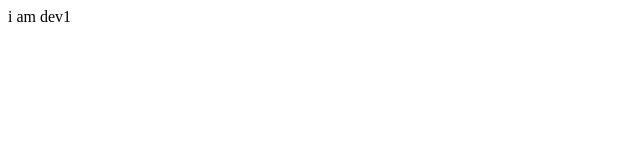
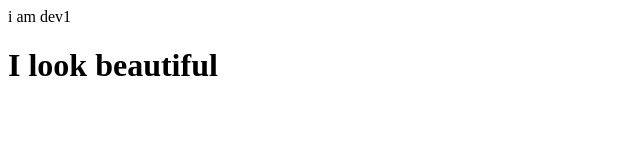
Before and after one commit to ThetHmueUit/Day2, a plain HTML site: page index.html in a window 1280 px wide. Shown: the whole page, without its empty margins (0-640 px from the left). Drawn offline with Linux system fonts and the light colour scheme.

Commit message:
dev3 commit

```diff
--- a/index.html
+++ b/index.html
@@ -1,3 +1,4 @@
 <html>
     <header>i am dev1</header>
+    <h1>I look beautiful</h1>
 </html>
```
